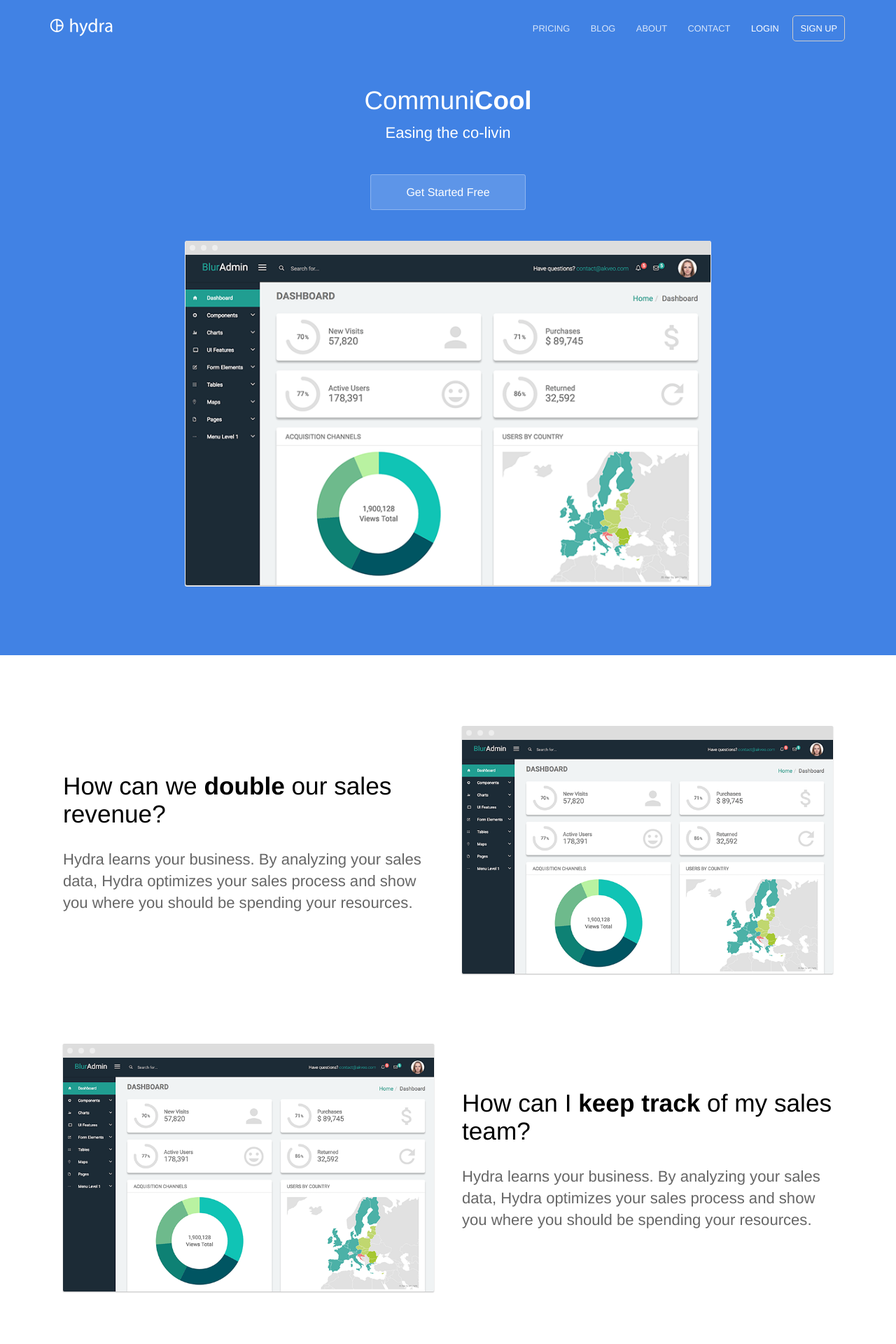
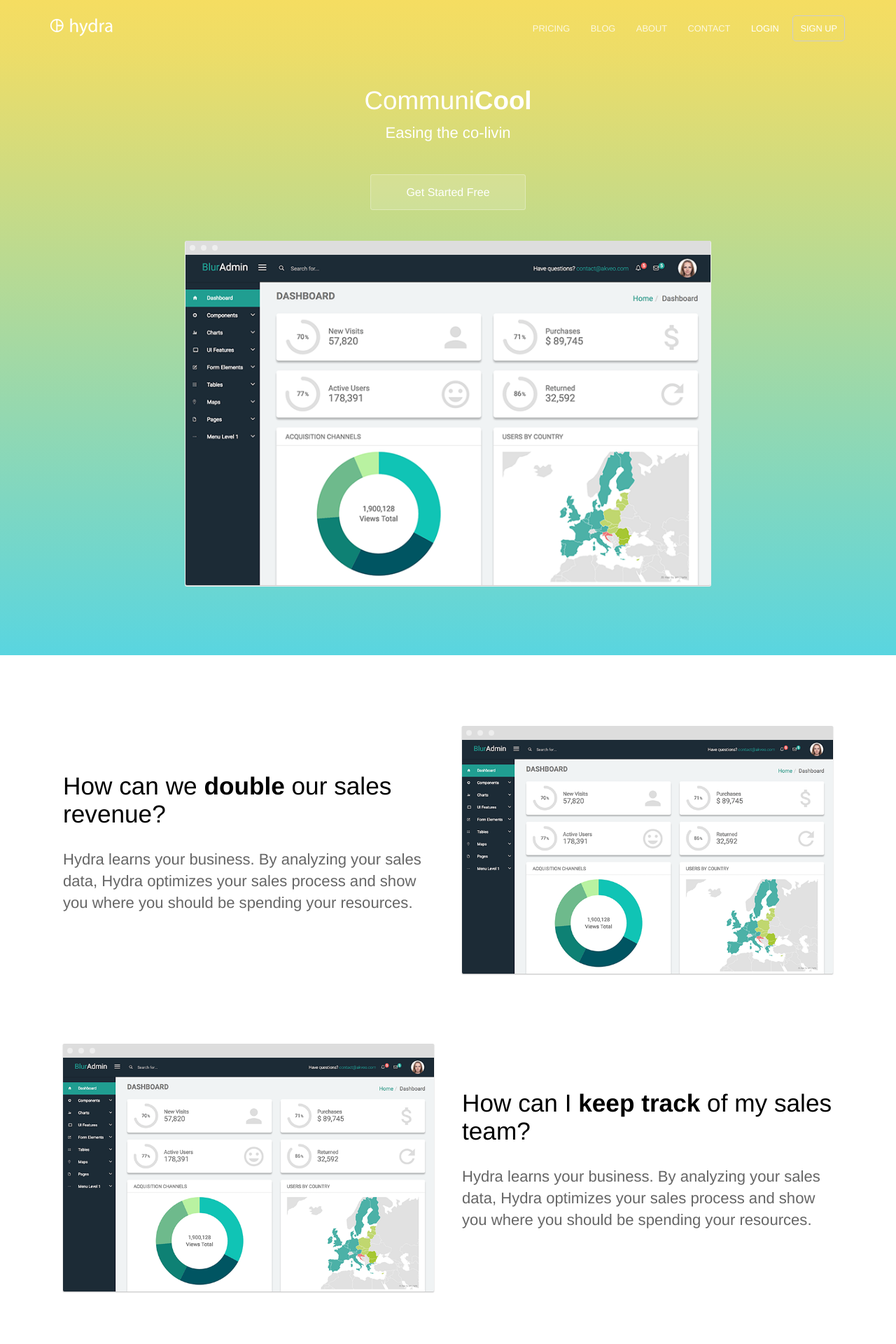
Before and after one commit to alainbealiah/CommuniCool, a Jekyll site: the page built from index.html, in a window 1280 px wide. Shown: the top 1920 px of the page at 70% size. Built offline with Jekyll 4.4.1, drawn with Linux system fonts in a browser that asks for light colours.

Commit message:
Update variables.scss

```diff
--- a/_sass/variables.scss
+++ b/_sass/variables.scss
@@ -1,5 +1,5 @@
-$brand-color: #4182e4;
-$secondary-brand-color: #4182e4;
+$brand-color: #F5DD61;
+$secondary-brand-color: #59D5E0;
 $middle-gradient-color: mix($brand-color, $secondary-brand-color, 95%);
 
 // Breakpoints
```
